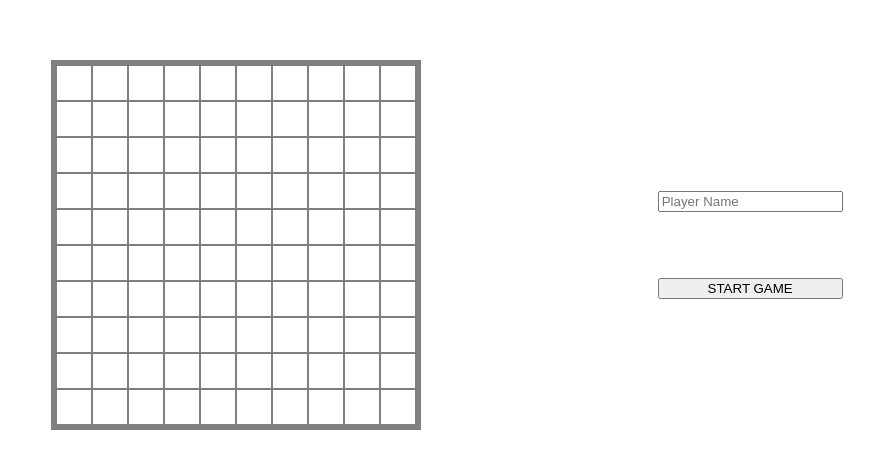
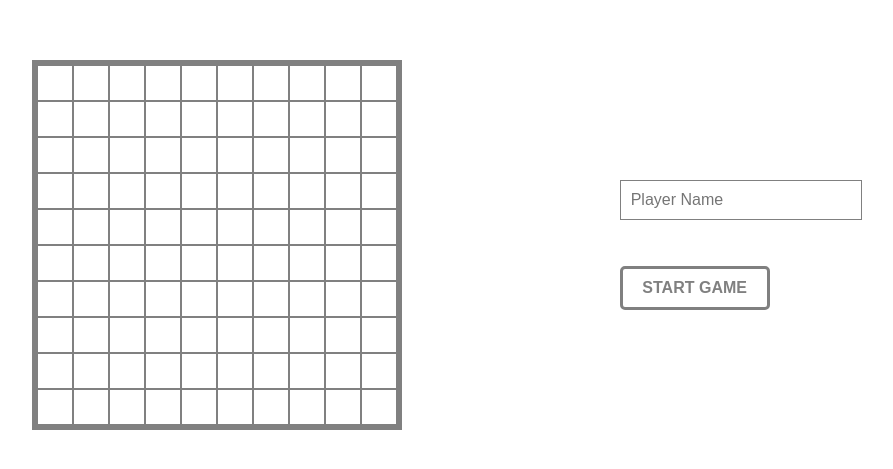
Before and after one commit to federivero97/Battleship, a React (Create React App) app in the folder battleship/: page /start in a window 1280 px wide. Shown: the part 113-582 px from the top of the page, without its empty margins (193-1086 px from the left). Built offline with nearby package versions, Linux system fonts and the light colour scheme.

Commit message:
Added Styles to Start Screen

```diff
--- a/battleship/public/index.html
+++ b/battleship/public/index.html
@@ -24,7 +24,7 @@
       work correctly both with client-side routing and a non-root public URL.
       Learn how to configure a non-root public URL by running `npm run build`.
     -->
-    <title>React App</title>
+    <title>Battleship</title>
   </head>
   <body>
     <noscript>You need to enable JavaScript to run this app.</noscript>
--- a/battleship/src/components/StartScreen.jsx
+++ b/battleship/src/components/StartScreen.jsx
@@ -220,11 +220,12 @@ const StartScreen = () => {
       ) : null}
       <div className="form">
         <input
+          className="input"
           placeholder="Player Name"
           value={name}
           onChange={handleInputChange}
         />
-        <button type="button" onClick={handleStartGame}>
+        <button className="button" type="button" onClick={handleStartGame}>
           START GAME
         </button>
       </div>
--- a/battleship/src/styles/_index.scss
+++ b/battleship/src/styles/_index.scss
@@ -2,3 +2,29 @@
 @import './game-screen';
 @import './end-screen';
 @import './board';
+
+.input {
+    width: 220px;
+    padding: 10px;
+    font-size: medium;
+    color: grey;
+    border: 1px solid grey;
+    background-color: white;
+}
+
+.button {
+    width: 150px;
+    padding: 10px;
+    font-size: medium;
+    font-weight : bold ;
+    color: grey;
+    background-color: white;
+    border: 3px solid grey;
+    border-radius: 5px;
+}
+
+.button:hover {
+    color: white;
+    background-color: grey;
+    border-radius: 5px;
+}
```
